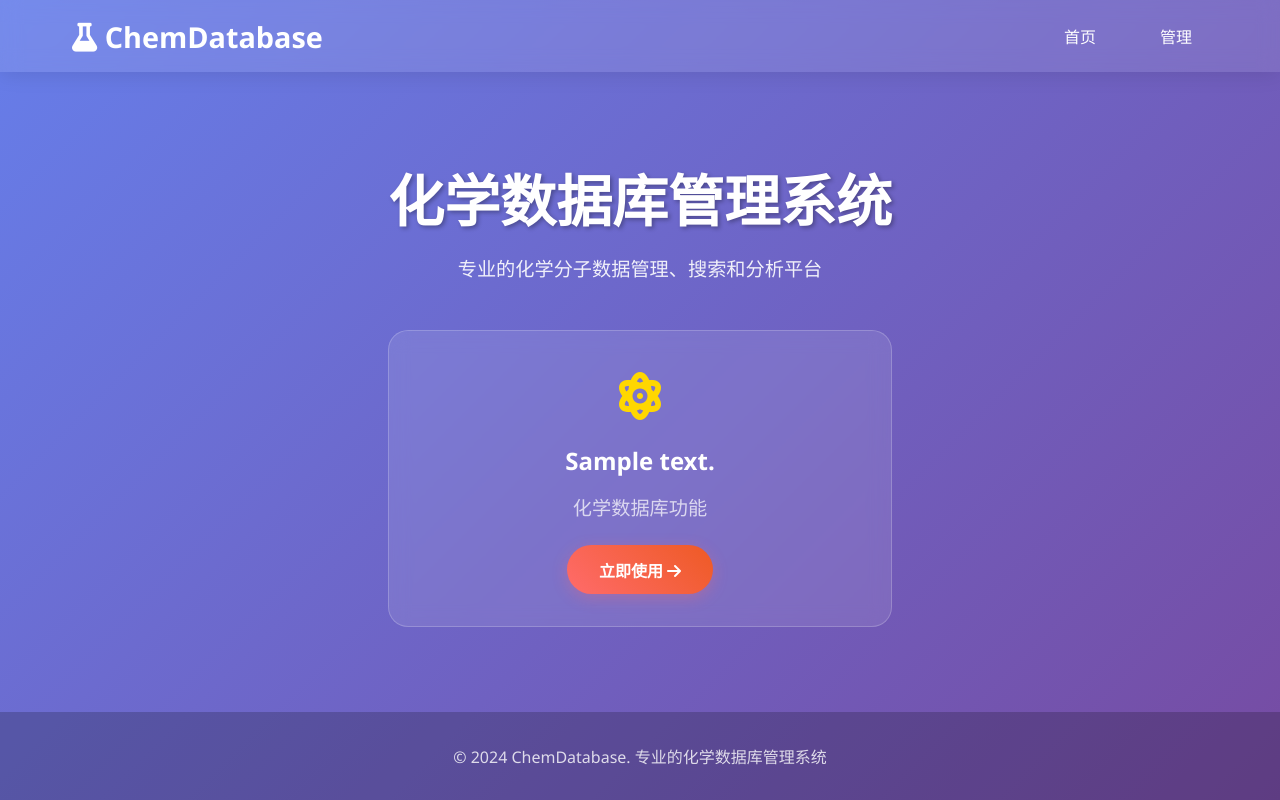
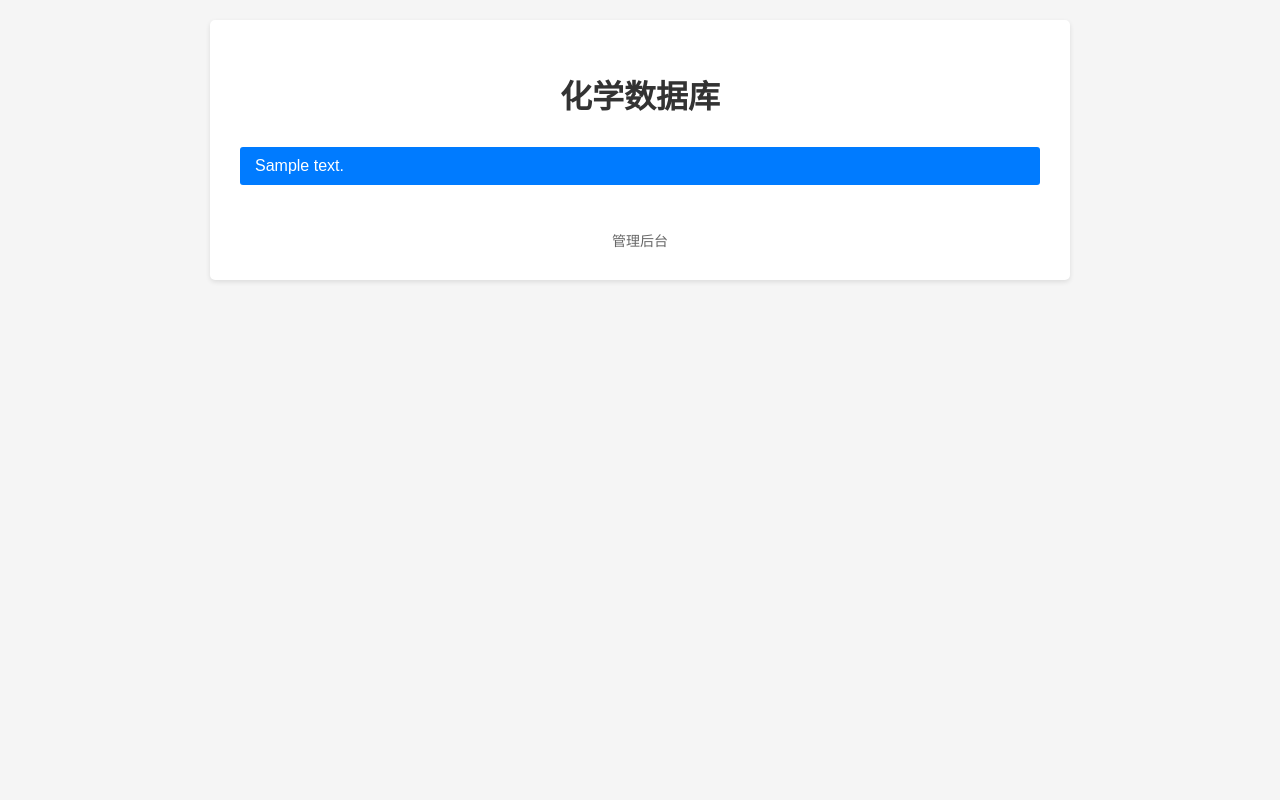
Before and after one commit to Guyue2203/ChemDatabase, a Django app: template Chemai_data/templates/Chemai_data/index.html in a window 1280 px wide. Run offline with Django 4.2, Linux system fonts and the light colour scheme; the template is opened without the code that fills it: most values are stand-ins (such as "Sample title", 1, 10 or a date in 2020).

Commit message:
美化主页

```diff
--- a/Chemai_data/templates/Chemai_data/index.html
+++ b/Chemai_data/templates/Chemai_data/index.html
@@ -3,245 +3,94 @@
 <head>
     <meta charset="UTF-8">
     <meta name="viewport" content="width=device-width, initial-scale=1.0">
-    <title>ChemDatabase - 化学数据库管理系统</title>
-    <link href="https://cdnjs.cloudflare.com/ajax/libs/font-awesome/6.0.0/css/all.min.css" rel="stylesheet">
+    <title>化学数据库</title>
     <style>
-        * {
+        body {
+            font-family: Arial, sans-serif;
             margin: 0;
-            padding: 0;
-            box-sizing: border-box;
-        }
-
-        body {
-            font-family: 'Segoe UI', Tahoma, Geneva, Verdana, sans-serif;
-            background: linear-gradient(135deg, #667eea 0%, #764ba2 100%);
-            min-height: 100vh;
-            display: flex;
-            flex-direction: column;
-        }
-
-        .header {
-            background: rgba(255, 255, 255, 0.1);
-            backdrop-filter: blur(10px);
-            padding: 1rem 0;
-            box-shadow: 0 2px 20px rgba(0, 0, 0, 0.1);
+            padding: 20px;
+            background-color: #f5f5f5;
         }
 
         .container {
-            max-width: 1200px;
+            max-width: 800px;
             margin: 0 auto;
-            padding: 0 2rem;
+            background: white;
+            padding: 30px;
+            border-radius: 5px;
+            box-shadow: 0 2px 5px rgba(0,0,0,0.1);
         }
 
-        .header-content {
-            display: flex;
-            justify-content: space-between;
-            align-items: center;
+        h1 {
+            color: #333;
+            text-align: center;
+            margin-bottom: 30px;
         }
 
-        .logo {
-            color: white;
-            font-size: 1.8rem;
-            font-weight: bold;
-            text-decoration: none;
+        .function-list {
+            list-style: none;
+            padding: 0;
         }
 
-        .nav {
-            display: flex;
-            gap: 2rem;
+        .function-list li {
+            margin-bottom: 15px;
+            border-bottom: 1px solid #eee;
+            padding-bottom: 15px;
         }
 
-        .nav a {
+        .function-list li:last-child {
+            border-bottom: none;
+        }
+
+        .function-list a {
+            display: block;
+            padding: 10px 15px;
+            background-color: #007bff;
             color: white;
             text-decoration: none;
-            padding: 0.5rem 1rem;
-            border-radius: 25px;
-            transition: all 0.3s ease;
+            border-radius: 3px;
+            transition: background-color 0.3s;
         }
 
-        .nav a:hover {
-            background: rgba(255, 255, 255, 0.2);
-            transform: translateY(-2px);
+        .function-list a:hover {
+            background-color: #0056b3;
         }
 
-        .main-content {
-            flex: 1;
-            display: flex;
-            align-items: center;
-            justify-content: center;
-            padding: 2rem 0;
+        .admin-link {
+            text-align: center;
+            margin-top: 30px;
         }
 
-        .hero {
-            text-align: center;
-            color: white;
-            max-width: 800px;
+        .admin-link a {
+            color: #666;
+            text-decoration: none;
+            font-size: 14px;
         }
 
-        .hero h1 {
-            font-size: 3.5rem;
-            margin-bottom: 1rem;
-            text-shadow: 2px 2px 4px rgba(0, 0, 0, 0.3);
-        }
-
-        .hero p {
-            font-size: 1.2rem;
-            margin-bottom: 3rem;
-            opacity: 0.9;
-        }
-
-        .features-grid {
-            display: grid;
-            grid-template-columns: repeat(auto-fit, minmax(300px, 1fr));
-            gap: 2rem;
-            margin-top: 3rem;
-        }
-
-        .feature-card {
-            background: rgba(255, 255, 255, 0.1);
-            backdrop-filter: blur(10px);
-            border-radius: 20px;
-            padding: 2rem;
-            text-align: center;
-            transition: all 0.3s ease;
-            border: 1px solid rgba(255, 255, 255, 0.2);
-        }
-
-        .feature-card:hover {
-            transform: translateY(-10px);
-            background: rgba(255, 255, 255, 0.2);
-            box-shadow: 0 20px 40px rgba(0, 0, 0, 0.2);
-        }
-
-        .feature-icon {
-            font-size: 3rem;
-            margin-bottom: 1rem;
-            color: #ffd700;
-        }
-
-        .feature-card h3 {
-            font-size: 1.5rem;
-            margin-bottom: 1rem;
-            color: white;
-        }
-
-        .feature-card p {
-            color: rgba(255, 255, 255, 0.8);
-            margin-bottom: 1.5rem;
-        }
-
-        .feature-link {
-            display: inline-block;
-            background: linear-gradient(45deg, #ff6b6b, #ee5a24);
-            color: white;
-            text-decoration: none;
-            padding: 0.8rem 2rem;
-            border-radius: 25px;
-            font-weight: bold;
-            transition: all 0.3s ease;
-            box-shadow: 0 4px 15px rgba(255, 107, 107, 0.3);
-        }
-
-        .feature-link:hover {
-            transform: translateY(-2px);
-            box-shadow: 0 8px 25px rgba(255, 107, 107, 0.4);
-        }
-
-        .footer {
-            background: rgba(0, 0, 0, 0.2);
-            color: white;
-            text-align: center;
-            padding: 2rem 0;
-            margin-top: auto;
-        }
-
-        .footer p {
-            opacity: 0.8;
-        }
-
-        @media (max-width: 768px) {
-            .hero h1 {
-                font-size: 2.5rem;
-            }
-
-            .header-content {
-                flex-direction: column;
-                gap: 1rem;
-            }
-
-            .nav {
-                gap: 1rem;
-            }
+        .admin-link a:hover {
+            text-decoration: underline;
         }
     </style>
 </head>
 <body>
-    <header class="header">
-        <div class="container">
-            <div class="header-content">
-                <a href="/Chemai_data/" class="logo">
-                    <i class="fas fa-flask"></i> ChemDatabase
-                </a>
-                <nav class="nav">
-                    <a href="/Chemai_data/">首页</a>
-                    <a href="/admin/">管理</a>
-                </nav>
-            </div>
+    <div class="container">
+        <h1>化学数据库</h1>
+
+        <ul class="function-list">
+            {% if latest_question_list %}
+                {% for question in latest_question_list %}
+                    <li>
+                        <a href="{{ question.ans_text|default:'#' }}">{{ question.question_text }}</a>
+                    </li>
+                {% endfor %}
+            {% else %}
+                <li><a href="#">系统维护中</a></li>
+            {% endif %}
+        </ul>
+
+        <div class="admin-link">
+            <a href="/admin/">管理后台</a>
         </div>
-    </header>
-
-    <main class="main-content">
-        <div class="container">
-            <div class="hero">
-                <h1>化学数据库管理系统</h1>
-                <p>专业的化学分子数据管理、搜索和分析平台</p>
-
-                <div class="features-grid">
-                    {% if latest_question_list %}
-                        {% for question in latest_question_list %}
-                            <div class="feature-card">
-                                {% if "图像转分子" in question.question_text %}
-                                    <div class="feature-icon"><i class="fas fa-microscope"></i></div>
-                                    <h3>{{ question.question_text }}</h3>
-                                    <p>通过分子结构图像识别和转换分子信息</p>
-                                {% elif "数据提交" in question.question_text %}
-                                    <div class="feature-icon"><i class="fas fa-upload"></i></div>
-                                    <h3>{{ question.question_text }}</h3>
-                                    <p>上传和管理化学分子数据</p>
-                                {% elif "搜索" in question.question_text %}
-                                    <div class="feature-icon"><i class="fas fa-search"></i></div>
-                                    <h3>{{ question.question_text }}</h3>
-                                    <p>快速搜索和查询化学分子信息</p>
-                                {% elif "后端管理" in question.question_text %}
-                                    <div class="feature-icon"><i class="fas fa-cogs"></i></div>
-                                    <h3>{{ question.question_text }}</h3>
-                                    <p>系统管理和数据维护</p>
-                                {% else %}
-                                    <div class="feature-icon"><i class="fas fa-atom"></i></div>
-                                    <h3>{{ question.question_text }}</h3>
-                                    <p>化学数据库功能</p>
-                                {% endif %}
-                                <a href="{{ question.ans_text|default:'#' }}" class="feature-link">
-                                    立即使用 <i class="fas fa-arrow-right"></i>
-                                </a>
-                            </div>
-                        {% endfor %}
-                    {% else %}
-                        <div class="feature-card">
-                            <div class="feature-icon"><i class="fas fa-info-circle"></i></div>
-                            <h3>系统维护中</h3>
-                            <p>系统正在维护，请稍后再试</p>
-                        </div>
-                    {% endif %}
-                </div>
-            </div>
-        </div>
-    </main>
-
-    <footer class="footer">
-        <div class="container">
-            <p>&copy; 2024 ChemDatabase. 专业的化学数据库管理系统</p>
-        </div>
-    </footer>
+    </div>
 </body>
 </html>
--- a/Chemai_data/templates/Chemai_data/indextext.html
+++ b/Chemai_data/templates/Chemai_data/indextext.html
@@ -223,7 +223,7 @@
                     <ul class="list">
                         <li class="itemTwo"><a href="#">登录</a></li>
                         <li class="itemTwo"><a href="#">注册</a></li>
-                        <li class="itemTwo"><a href="/admin/" target="_blank" >后端</a></li>
+                        <li class="itemTwo"><a href="/admin/" target="_blank" >后台</a></li>
                     </ul>
                 </li>
                 <li class="item">
```
